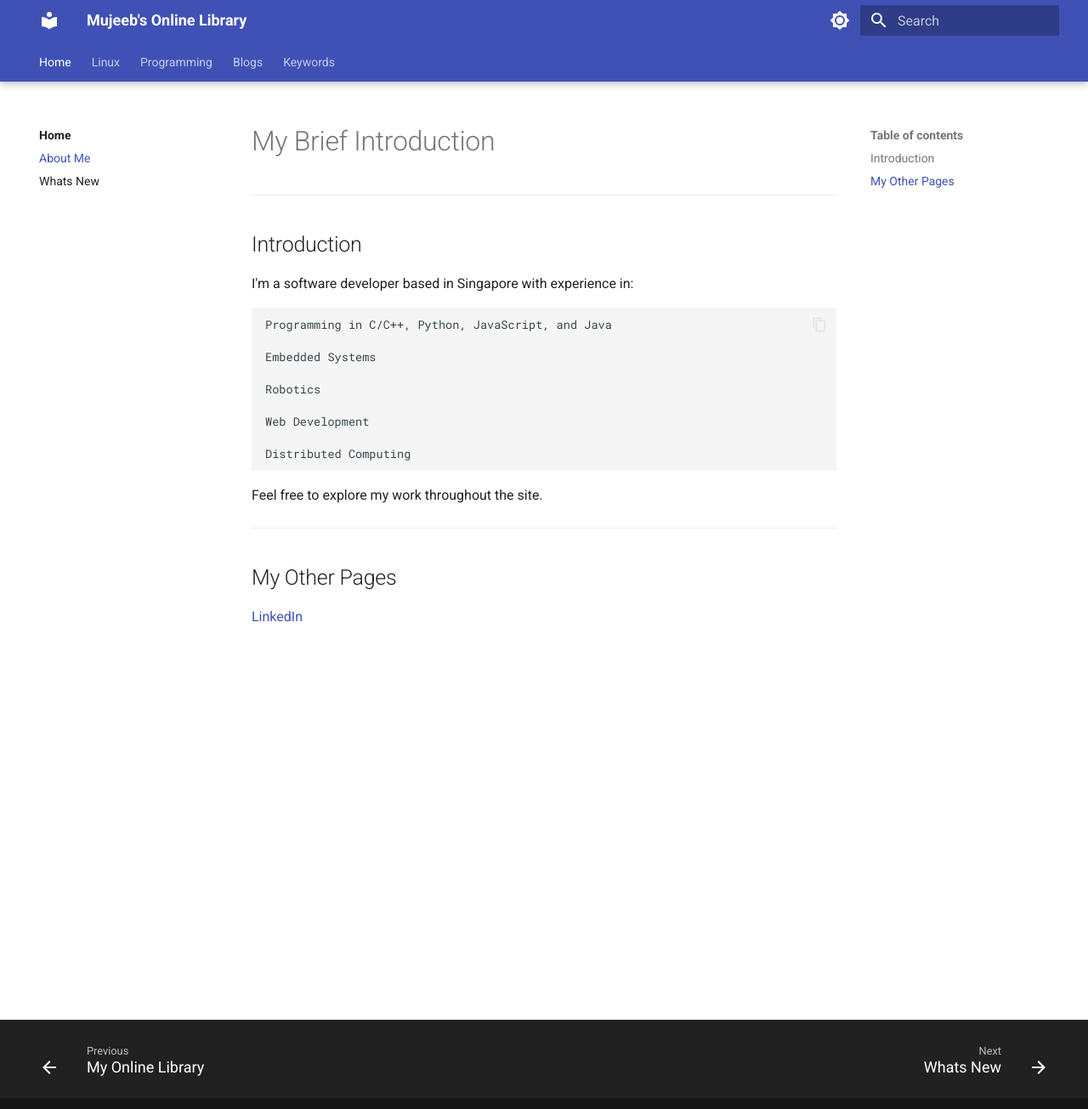
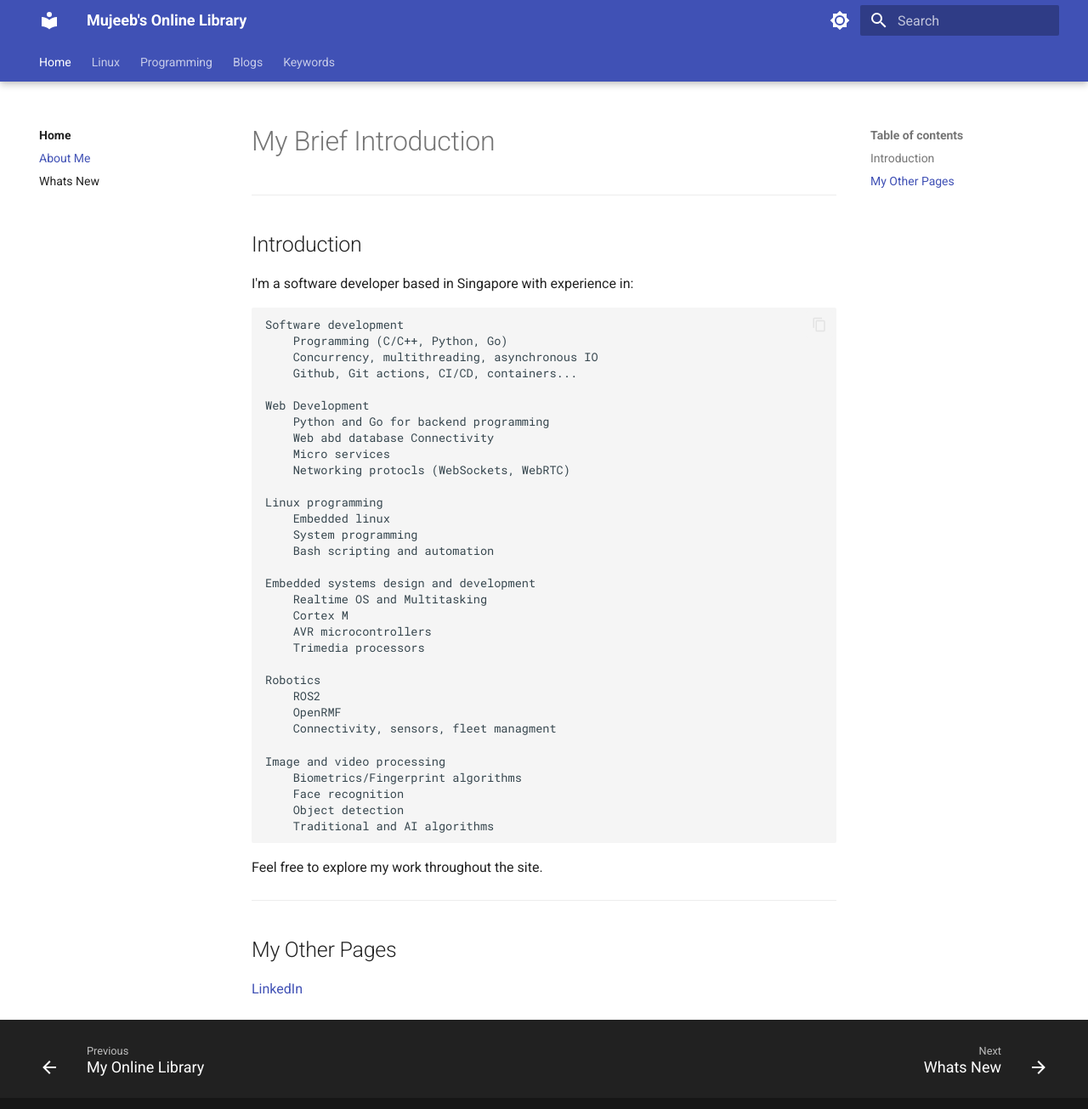
Before and after one commit to alohamujeeb/alohamujeeb.github.io, an MkDocs documentation site: the page built from docs/about/aboutme.md, in a window 1280 px wide and 1316 px high. Shown: the top 1305 px of the window at 85% size. Built offline with MkDocs 1.6.1 and Material for MkDocs 9.7.7, drawn with Linux system fonts in a browser that asks for light colours.

Commit message:
about section modified

```diff
--- a/docs/about/aboutme.md
+++ b/docs/about/aboutme.md
@@ -4,15 +4,38 @@
 
 I'm a software developer based in Singapore with experience in:
 
-    Programming in C/C++, Python, JavaScript, and Java
+	Software development
+		Programming (C/C++, Python, Go)
+		Concurrency, multithreading, asynchronous IO
+		Github, Git actions, CI/CD, containers...
 
-    Embedded Systems
+	Web Development
+		Python and Go for backend programming
+		Web abd database Connectivity
+		Micro services
+		Networking protocls (WebSockets, WebRTC)
 
-    Robotics
+	Linux programming
+		Embedded linux
+		System programming
+		Bash scripting and automation
 
-    Web Development
+	Embedded systems design and development
+		Realtime OS and Multitasking
+		Cortex M
+		AVR microcontrollers
+		Trimedia processors
 
-    Distributed Computing
+	Robotics
+		ROS2
+		OpenRMF
+		Connectivity, sensors, fleet managment
+
+	Image and video processing
+		Biometrics/Fingerprint algorithms
+		Face recognition
+		Object detection
+		Traditional and AI algorithms
 
 Feel free to explore my work throughout the site.
 
```
Also changed, not shown: docs/index.md (+1 -3 lines).
